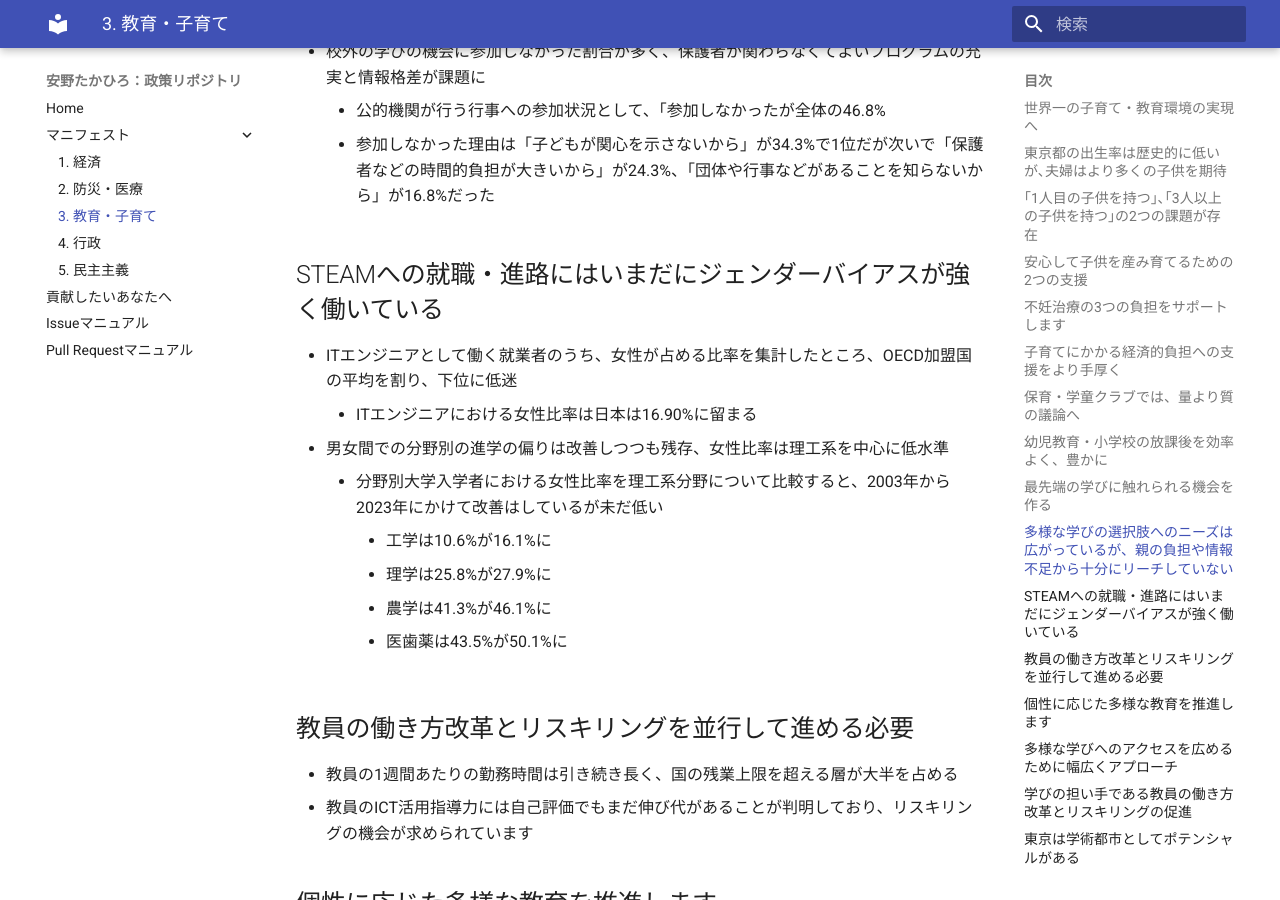
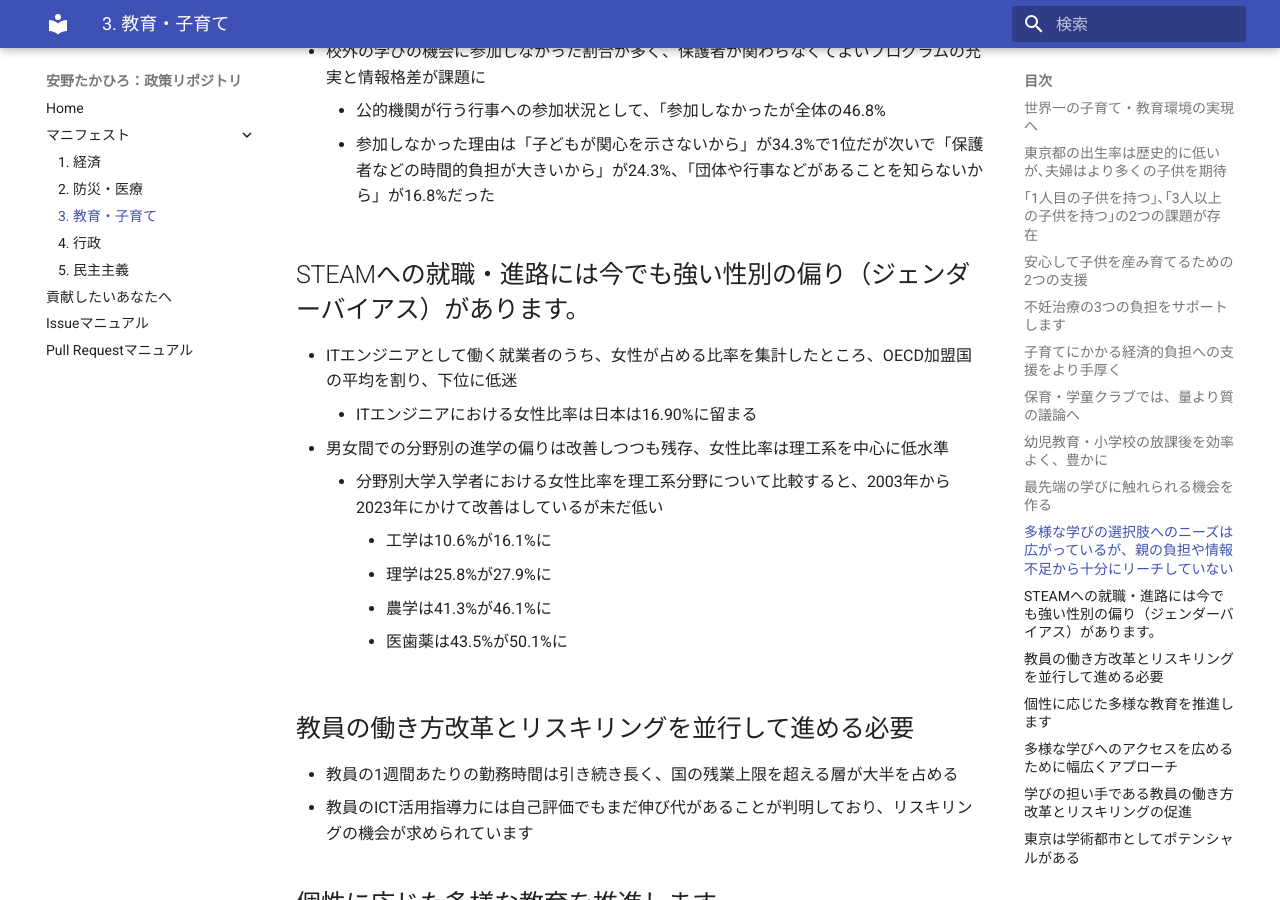
Before and after one commit to takahiroanno2024/election2024, an MkDocs documentation site: the page built from docs/manifest/education.md, in a window 1280 px wide and 900 px high, scrolled down 4663 px. Built offline with MkDocs 1.6.1 and Material for MkDocs 9.7.7, drawn with Linux system fonts in a browser that asks for light colours.

Commit message:
Update education.md

```diff
--- a/docs/manifest/education.md
+++ b/docs/manifest/education.md
@@ -113,7 +113,7 @@
     - 公的機関が行う行事への参加状況として、「参加しなかったが全体の46.8%
     - 参加しなかった理由は「子どもが関心を示さないから」が34.3%で1位だが次いで「保護者などの時間的負担が大きいから」が24.3%、「団体や行事などがあることを知らないから」が16.8%だった
 
-## STEAMへの就職・進路にはいまだにジェンダーバイアスが強く働いている
+## STEAMへの就職・進路には今でも強い性別の偏り（ジェンダーバイアス）があります。
 
 - ITエンジニアとして働く就業者のうち、女性が占める比率を集計したところ、OECD加盟国の平均を割り、下位に低迷
     - ITエンジニアにおける女性比率は日本は16.90%に留まる
```
